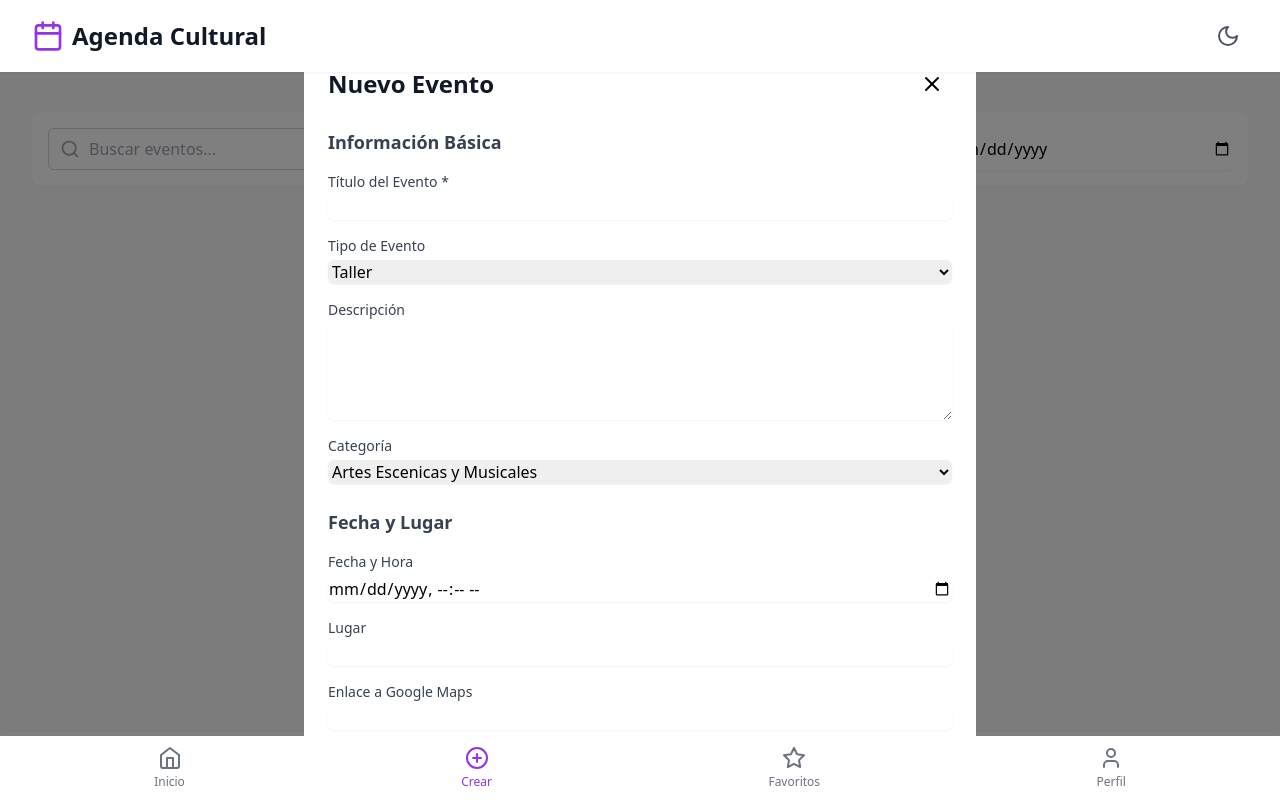
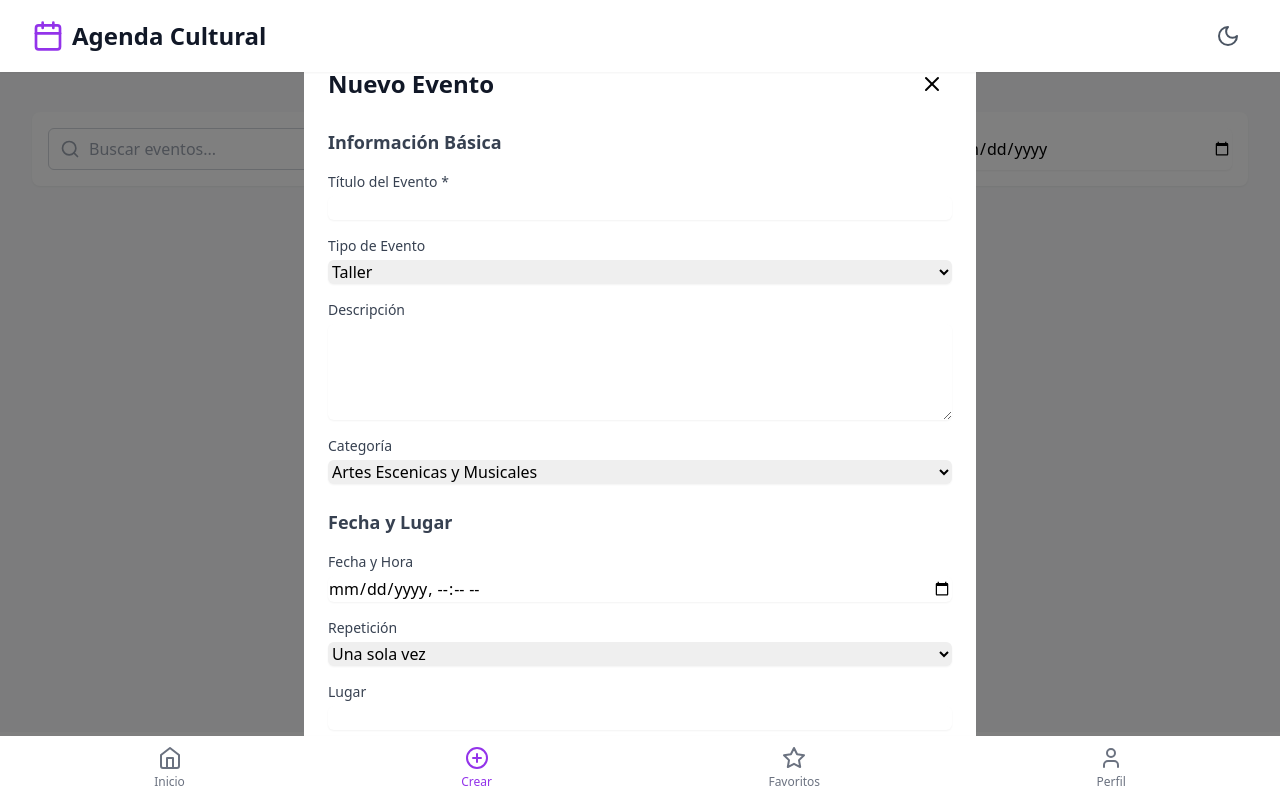
Before and after one commit to DDonaire25/franyelin, a React (Vite) app: page / in a window 1280 px wide. Both pictures are taken after a click on the button "Crear". Built offline with nearby package versions, Linux system fonts and the light colour scheme.

Commit message:
Update EventForm.tsx

```diff
--- a/src/components/EventForm.tsx
+++ b/src/components/EventForm.tsx
@@ -1,5 +1,5 @@
 import React, { useState, useEffect } from 'react';
-import { EventFormData } from '../types';
+import { EventFormData, RecurrenceType } from '../types';
 import { X } from 'lucide-react';
 
 interface EventFormProps {
@@ -25,17 +25,49 @@ export const EventForm: React.FC<EventFormProps> = ({ onSubmit, onClose, initial
       isFree: true,
       amount: 0,
     },
+    recurrence: {
+      type: 'una vez',
+    },
   });
+
+  const [recurrenceType, setRecurrenceType] = useState<RecurrenceType>('una vez');
+  const [selectedDays, setSelectedDays] = useState<string[]>([]);
+  const [endDate, setEndDate] = useState<string>('');
+  const [occurrences, setOccurrences] = useState<number>(1);
 
   useEffect(() => {
     if (initialData) {
       setFormData(initialData);
+      setRecurrenceType(initialData.recurrence.type);
+      setSelectedDays(initialData.recurrence.daysOfWeek || []);
+      setEndDate(initialData.recurrence.endDate || '');
+      setOccurrences(initialData.recurrence.occurrences || 1);
     }
   }, [initialData]);
 
   const handleSubmit = (e: React.FormEvent) => {
     e.preventDefault();
-    onSubmit(formData);
+
+    if (recurrenceType === 'personalizada') {
+      if (!selectedDays.length && !endDate && !occurrences) {
+        alert('Para la repetición personalizada, debes seleccionar al menos días de la semana, una fecha de fin o un número de repeticiones.');
+        return;
+      }
+    }
+
+    const recurrenceData = {
+      type: recurrenceType,
+      ...(recurrenceType === 'personalizada' && {
+        daysOfWeek: selectedDays.length > 0 ? selectedDays : undefined,
+        endDate: endDate || undefined,
+        occurrences: occurrences > 1 ? occurrences : undefined,
+      }),
+    };
+
+    onSubmit({
+      ...formData,
+      recurrence: recurrenceData,
+    });
     onClose();
   };
 
@@ -51,6 +83,14 @@ export const EventForm: React.FC<EventFormProps> = ({ onSubmit, onClose, initial
       };
       reader.readAsDataURL(file);
     }
+  };
+
+  const handleDayToggle = (day: string) => {
+    setSelectedDays(prev =>
+      prev.includes(day)
+        ? prev.filter(d => d !== day)
+        : [...prev, day]
+    );
   };
 
   return (
@@ -151,6 +191,71 @@ export const EventForm: React.FC<EventFormProps> = ({ onSubmit, onClose, initial
                   onChange={e => setFormData(prev => ({ ...prev, datetime: e.target.value }))}
                   className="mt-1 block w-full rounded-md border-gray-300 shadow-sm focus:border-purple-500 focus:ring-purple-500"
                 />
+              </div>
+
+              {/* Nueva sección de recurrencia */}
+              <div>
+                <label className="block text-sm font-medium text-gray-700">
+                  Repetición
+                </label>
+                <select
+                  value={recurrenceType}
+                  onChange={e => setRecurrenceType(e.target.value as RecurrenceType)}
+                  className="mt-1 block w-full rounded-md border-gray-300 shadow-sm focus:border-purple-500 focus:ring-purple-500"
+                >
+                  <option value="una vez">Una sola vez</option>
+                  <option value="diaria">Diaria</option>
+                  <option value="anual">Anual</option>
+                  <option value="personalizada">Personalizada</option>
+                </select>
+
+                {recurrenceType === 'personalizada' && (
+                  <div className="mt-4 space-y-4">
+                    <div>
+                      <label className="block text-sm font-medium text-gray-700 mb-2">
+                        Días de la semana
+                      </label>
+                      <div className="grid grid-cols-2 sm:grid-cols-4 gap-2">
+                        {['Lunes', 'Martes', 'Miércoles', 'Jueves', 'Viernes', 'Sábado', 'Domingo'].map((day) => (
+                          <label key={day} className="flex items-center space-x-2">
+                            <input
+                              type="checkbox"
+                              checked={selectedDays.includes(day)}
+                              onChange={() => handleDayToggle(day)}
+                              className="rounded border-gray-300 text-purple-600 focus:ring-purple-500"
+                            />
+                            <span className="text-sm text-gray-700">{day}</span>
+                          </label>
+                        ))}
+                      </div>
+                    </div>
+
+                    <div>
+                      <label className="block text-sm font-medium text-gray-700">
+                        Fecha de fin
+                      </label>
+                      <input
+                        type="date"
+                        value={endDate}
+                        onChange={(e) => setEndDate(e.target.value)}
+                        className="mt-1 block w-full rounded-md border-gray-300 shadow-sm focus:border-purple-500 focus:ring-purple-500"
+                      />
+                    </div>
+
+                    <div>
+                      <label className="block text-sm font-medium text-gray-700">
+                        Número de repeticiones
+                      </label>
+                      <input
+                        type="number"
+                        min="1"
+                        value={occurrences}
+                        onChange={(e) => setOccurrences(Number(e.target.value))}
+                        className="mt-1 block w-full rounded-md border-gray-300 shadow-sm focus:border-purple-500 focus:ring-purple-500"
+                      />
+                    </div>
+                  </div>
+                )}
               </div>
 
               <div>
```
